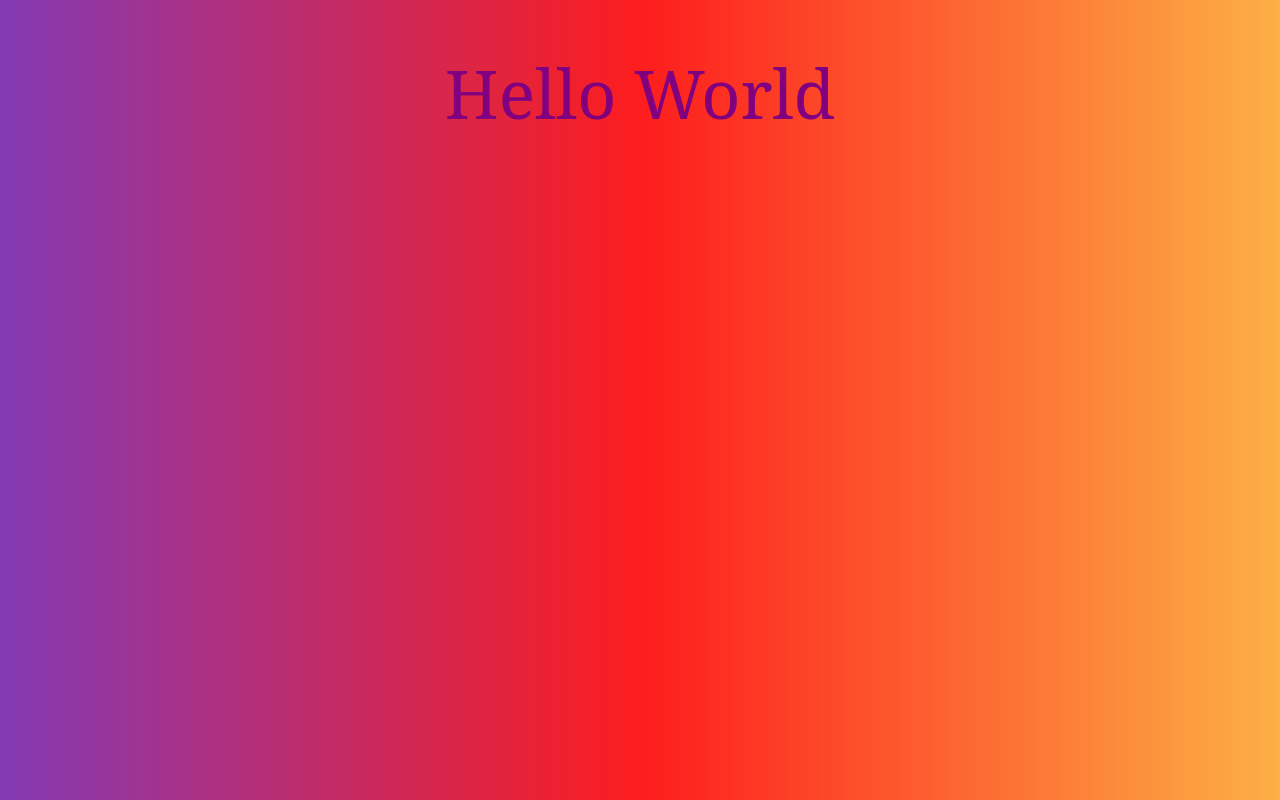
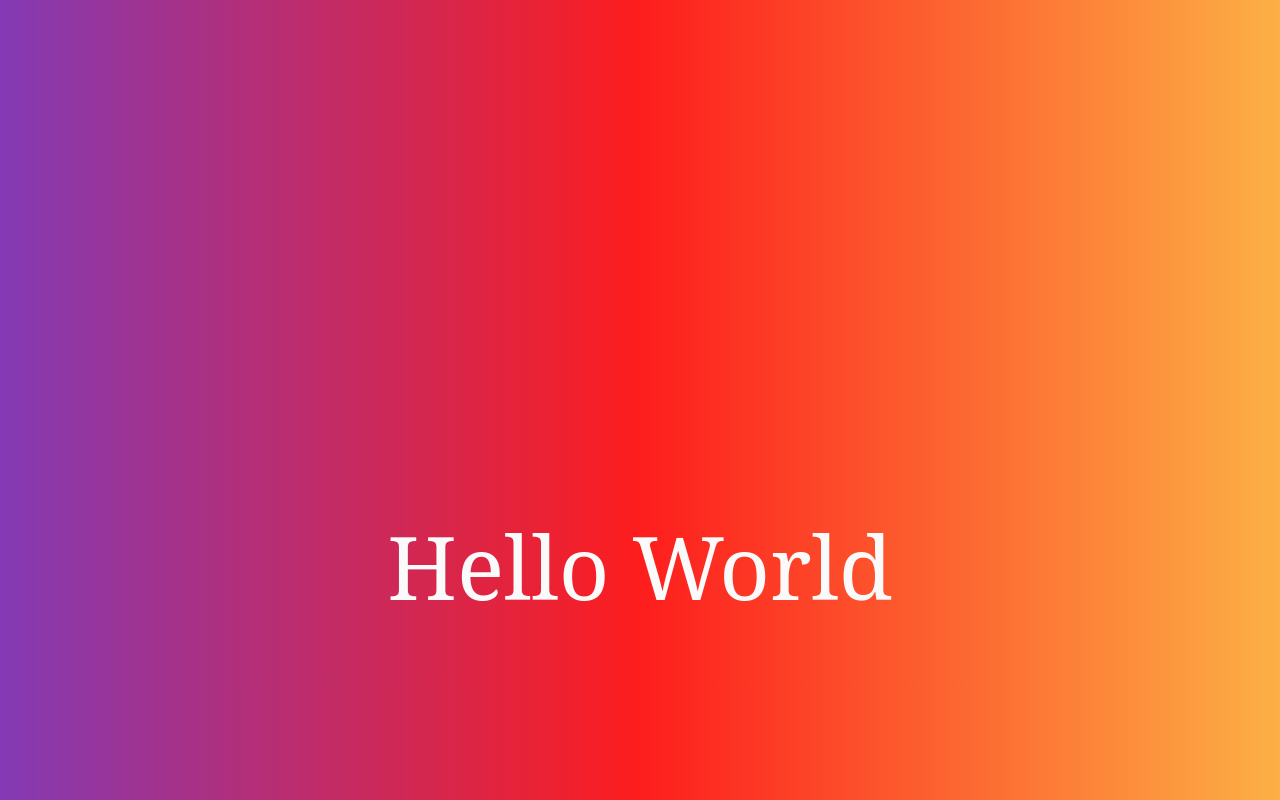
Before and after one commit to lightify97/lightify97.github.io, a plain HTML site: page index.html in a window 1280 px wide. Drawn offline with Linux system fonts and the light colour scheme; a web font is replaced by a local one.

Commit message:
Update main.css

```diff
--- a/main.css
+++ b/main.css
@@ -7,11 +7,13 @@ body{
 }
 
 h1{
-    color: purple;
+    color: #FAFAFA;
+    font-family: 'Droid Serif', 'serif';
     font-style: normal;
     font-weight: lighter;
-    font-size: 68px;
+    font-size: 88px;
+    margin-top: 40%;
     text-align: center;
     text-shadow: rgb(33,133,33);
-    font-family: 'Droid Serif', 'serif';
+
 }
```
